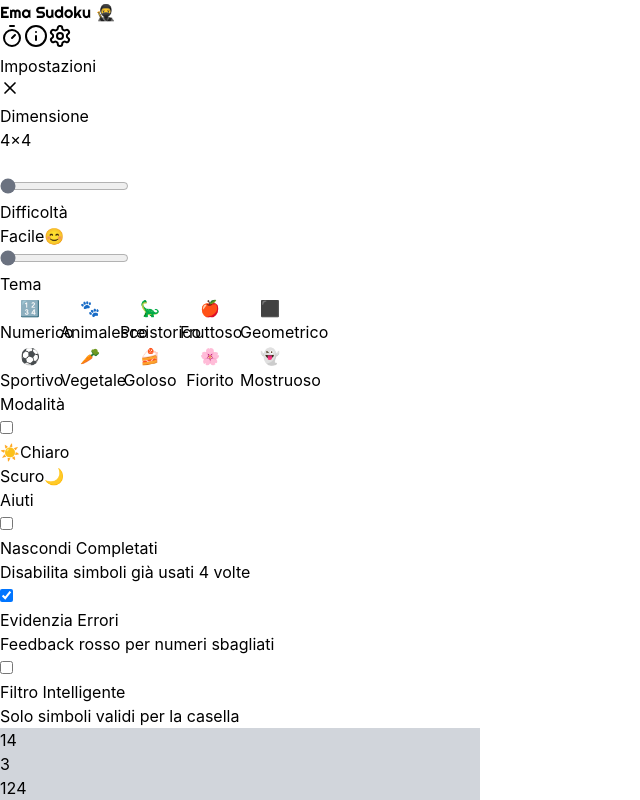
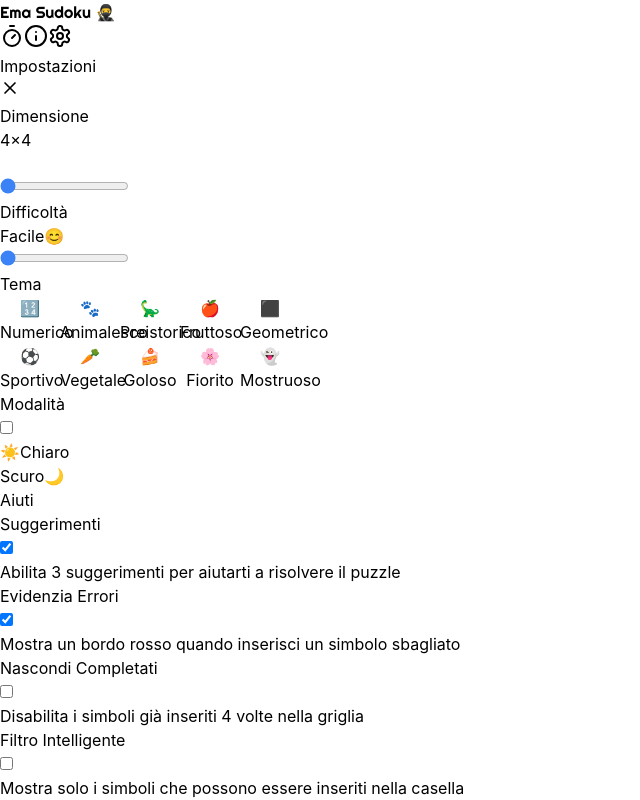
Before and after one commit to sigfreedo/ema-sudoku, a React (Vite) app: page / in a window 1280 px wide. Both pictures are taken after a click on the button 60 px from the left and 36 px from the top of the page. Shown: the top 800 px of the page, without its empty margins (0-640 px from the left). Built offline with nearby package versions, Linux system fonts and the light colour scheme.

Commit message:
Miglioramenti grafici impostazioni tris

```diff
--- a/src/App.jsx
+++ b/src/App.jsx
@@ -12,6 +12,7 @@ const EmaSudoku = () => {
   const [hideCompleted, setHideCompleted] = useState(false);
   const [showErrors, setShowErrors] = useState(true);
   const [smartFilter, setSmartFilter] = useState(false);
+  const [suggestionsEnabled, setSuggestionsEnabled] = useState(true);
 
   // Set di simboli disponibili con stile associato
   const symbolSets = {
@@ -805,7 +806,7 @@ const EmaSudoku = () => {
             {/* Modal */}
             <div className="fixed inset-0 z-50 flex items-start justify-center pt-12 pointer-events-none overflow-y-auto">
               <div
-                className={`${cardBg} border ${borderColor} rounded-lg p-6 shadow-2xl max-w-xl w-full mx-4 my-4 pointer-events-auto animate-slideDown`}
+                className={`${cardBg} border ${borderColor} rounded-lg p-6 shadow-2xl max-w-md w-full mx-4 my-4 pointer-events-auto animate-slideDown`}
                 onClick={(e) => e.stopPropagation()}
               >
                 <div className="flex justify-between items-start mb-6">
@@ -819,7 +820,7 @@ const EmaSudoku = () => {
               {/* Colore tema corrente per gli accent */}
               {(() => {
                 const themeColors = {
-                  numbers: '#6b7280',
+                  numbers: '#3b82f6',
                   animals: '#d97706',
                   dinosaurs: '#16a34a',
                   fruits: '#f97316',
@@ -901,7 +902,7 @@ const EmaSudoku = () => {
                         {/* Prima riga */}
                         <div className="flex gap-2 justify-center">
                           {[
-                            { key: 'numbers', icon: '🔢', name: 'Numerico', bg: 'bg-gray-700/70', border: 'border-gray-500' },
+                            { key: 'numbers', icon: '🔢', name: 'Numerico', bg: 'bg-blue-600/70', border: 'border-blue-600' },
                             { key: 'animals', icon: '🐾', name: 'Animalesco', bg: 'bg-amber-600/70', border: 'border-amber-600' },
                             { key: 'dinosaurs', icon: '🦕', name: 'Preistorico', bg: 'bg-green-600/70', border: 'border-green-600' },
                             { key: 'fruits', icon: '🍎', name: 'Fruttoso', bg: 'bg-orange-500/70', border: 'border-orange-500' },
@@ -983,12 +984,68 @@ const EmaSudoku = () => {
                       </div>
                     </div>
 
-                    {/* Opzioni con descrizioni */}
+                    {/* Opzioni in 2x2 grid */}
                     <div>
-                      <label className="block font-semibold mb-2 text-xs uppercase tracking-wide opacity-70">Aiuti</label>
-                      <div className="flex gap-4 text-[10px]">
-                        <div className="flex-1">
-                          <label className="flex items-center gap-1.5 cursor-pointer mb-1">
+                      <label className="block font-semibold mb-3 text-xs uppercase tracking-wide opacity-70">Aiuti</label>
+                      <div className="grid grid-cols-2 gap-4 text-[10px]">
+                        {/* Suggerimenti */}
+                        <div>
+                          <label className="flex items-center justify-between cursor-pointer mb-1">
+                            <span className="font-medium">Suggerimenti</span>
+                            <div className="relative">
+                              <input
+                                type="checkbox"
+                                checked={suggestionsEnabled}
+                                onChange={(e) => setSuggestionsEnabled(e.target.checked)}
+                                className="sr-only peer"
+                              />
+                              <div
+                                className={`w-8 h-4 rounded-full transition-colors ${
+                                  suggestionsEnabled ? '' : 'bg-gray-300 dark:bg-gray-600'
+                                }`}
+                                style={{ backgroundColor: suggestionsEnabled ? currentThemeColor : '' }}
+                              ></div>
+                              <div className={`absolute left-0.5 top-0.5 w-3 h-3 bg-white rounded-full transition-transform ${
+                                suggestionsEnabled ? 'translate-x-4' : 'translate-x-0'
+                              }`}></div>
+                            </div>
+                          </label>
+                          <p className="text-[9px] opacity-60 leading-snug">
+                            Abilita 3 suggerimenti per aiutarti a risolvere il puzzle
+                          </p>
+                        </div>
+
+                        {/* Evidenzia Errori */}
+                        <div>
+                          <label className="flex items-center justify-between cursor-pointer mb-1">
+                            <span className="font-medium">Evidenzia Errori</span>
+                            <div className="relative">
+                              <input
+                                type="checkbox"
+                                checked={showErrors}
+                                onChange={(e) => setShowErrors(e.target.checked)}
+                                className="sr-only peer"
+                              />
+                              <div
+                                className={`w-8 h-4 rounded-full transition-colors ${
+                                  showErrors ? '' : 'bg-gray-300 dark:bg-gray-600'
+                                }`}
+                                style={{ backgroundColor: showErrors ? currentThemeColor : '' }}
+                              ></div>
+                              <div className={`absolute left-0.5 top-0.5 w-3 h-3 bg-white rounded-full transition-transform ${
+                                showErrors ? 'translate-x-4' : 'translate-x-0'
+                              }`}></div>
+                            </div>
+                          </label>
+                          <p className="text-[9px] opacity-60 leading-snug">
+                            Mostra un bordo rosso quando inserisci un simbolo sbagliato
+                          </p>
+                        </div>
+
+                        {/* Nascondi Completati */}
+                        <div>
+                          <label className="flex items-center justify-between cursor-pointer mb-1">
+                            <span className="font-medium">Nascondi Completati</span>
                             <div className="relative">
                               <input
                                 type="checkbox"
@@ -1006,41 +1063,16 @@ const EmaSudoku = () => {
                                 hideCompleted ? 'translate-x-4' : 'translate-x-0'
                               }`}></div>
                             </div>
-                            <span className="font-medium">Nascondi Completati</span>
                           </label>
-                          <p className="text-[9px] opacity-60 ml-10">
-                            Disabilita simboli già usati {gridSize} volte
+                          <p className="text-[9px] opacity-60 leading-snug">
+                            Disabilita i simboli già inseriti {gridSize} volte nella griglia
                           </p>
                         </div>
 
-                        <div className="flex-1">
-                          <label className="flex items-center gap-1.5 cursor-pointer mb-1">
-                            <div className="relative">
-                              <input
-                                type="checkbox"
-                                checked={showErrors}
-                                onChange={(e) => setShowErrors(e.target.checked)}
-                                className="sr-only peer"
-                              />
-                              <div
-                                className={`w-8 h-4 rounded-full transition-colors ${
-                                  showErrors ? '' : 'bg-gray-300 dark:bg-gray-600'
-                                }`}
-                                style={{ backgroundColor: showErrors ? currentThemeColor : '' }}
-                              ></div>
-                              <div className={`absolute left-0.5 top-0.5 w-3 h-3 bg-white rounded-full transition-transform ${
-                                showErrors ? 'translate-x-4' : 'translate-x-0'
-                              }`}></div>
-                            </div>
-                            <span className="font-medium">Evidenzia Errori</span>
-                          </label>
-                          <p className="text-[9px] opacity-60 ml-10">
-                            Feedback rosso per numeri sbagliati
-                          </p>
-                        </div>
-
-                        <div className="flex-1">
-                          <label className="flex items-center gap-1.5 cursor-pointer mb-1">
+                        {/* Filtro Intelligente */}
+                        <div>
+                          <label className="flex items-center justify-between cursor-pointer mb-1">
+                            <span className="font-medium">Filtro Intelligente</span>
                             <div className="relative">
                               <input
                                 type="checkbox"
@@ -1058,10 +1090,9 @@ const EmaSudoku = () => {
                                 smartFilter ? 'translate-x-4' : 'translate-x-0'
                               }`}></div>
                             </div>
-                            <span className="font-medium">Filtro Intelligente</span>
                           </label>
-                          <p className="text-[9px] opacity-60 ml-10">
-                            Solo simboli validi per la casella
+                          <p className="text-[9px] opacity-60 leading-snug">
+                            Mostra solo i simboli che possono essere inseriti nella casella
                           </p>
                         </div>
                       </div>
@@ -1263,9 +1294,9 @@ const EmaSudoku = () => {
           {!completed && (
             <button
               onClick={handleHint}
-              disabled={hints === 0 || !selected}
+              disabled={!suggestionsEnabled || hints === 0 || !selected}
               className={`px-6 py-3 rounded-lg font-semibold flex items-center gap-2 shadow-md transition-all
-                ${hints > 0 && selected
+                ${suggestionsEnabled && hints > 0 && selected
                   ? `${darkMode ? 'bg-yellow-600 hover:bg-yellow-700' : 'bg-yellow-500 hover:bg-yellow-600'} text-white hover:shadow-lg transform hover:scale-105`
                   : `${darkMode ? 'bg-gray-700' : 'bg-gray-300'} ${darkMode ? 'text-gray-500' : 'text-gray-500'} cursor-not-allowed`
                 }`}
```
